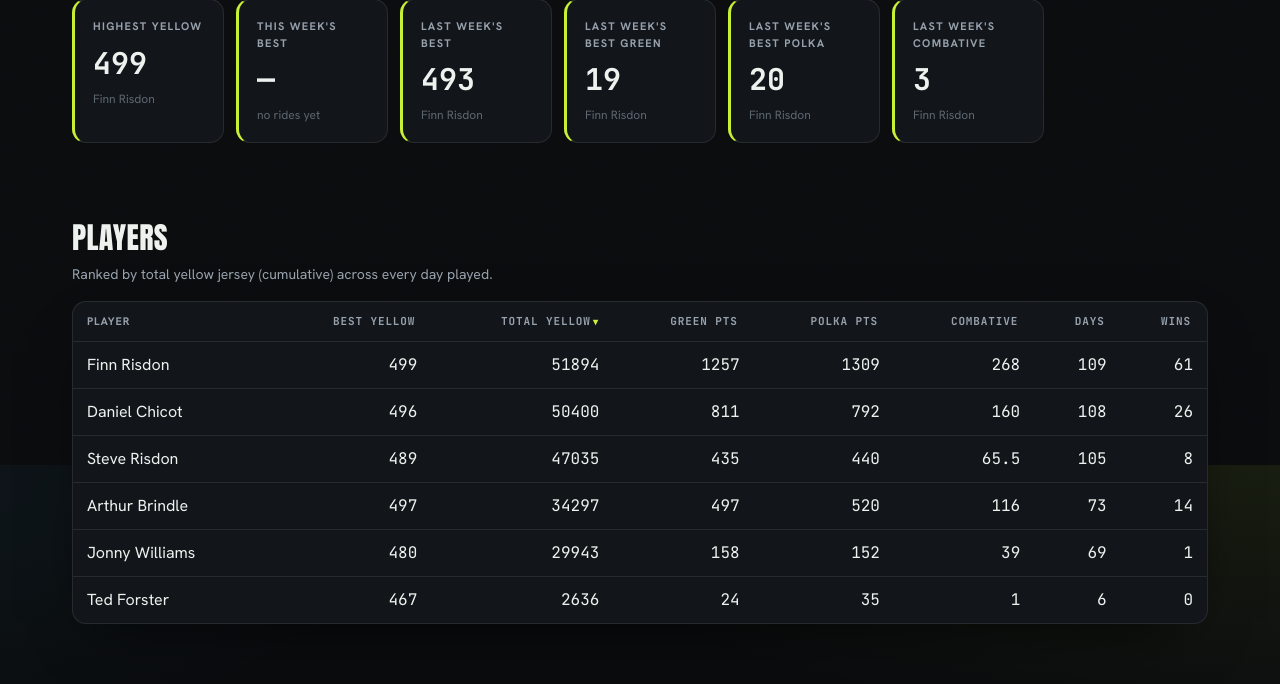
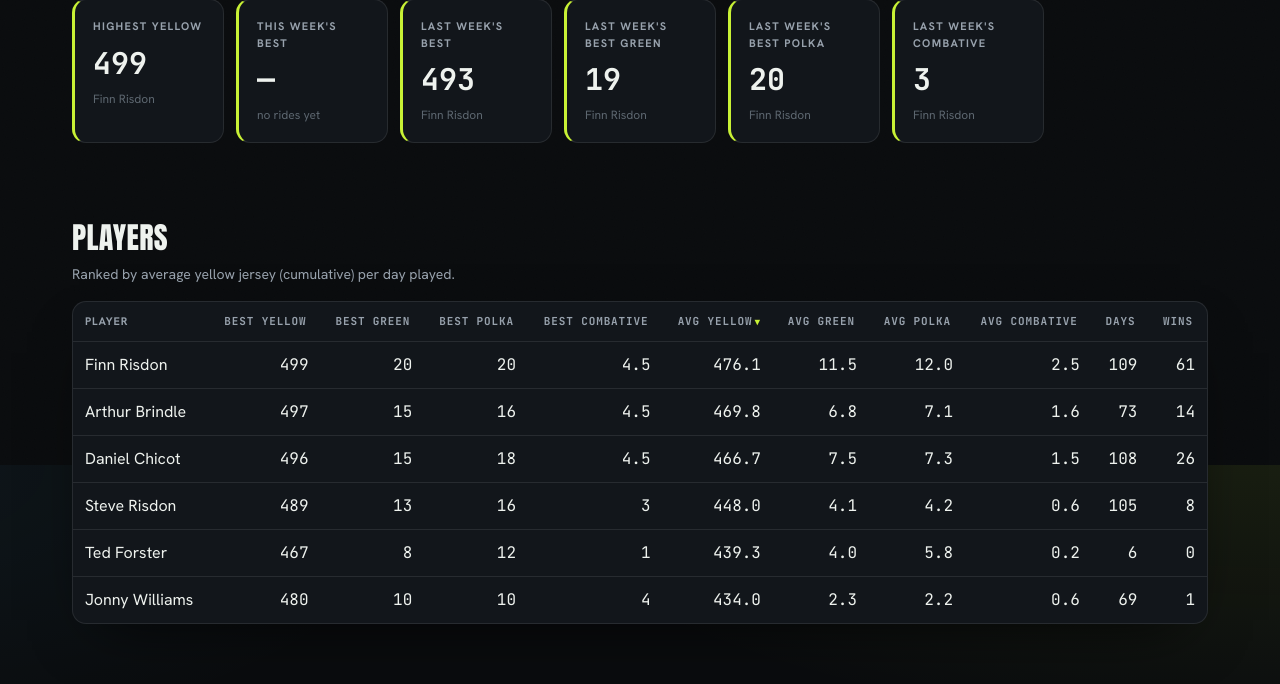
Before and after one commit to DanielChicot/maptap, a FastAPI app: page /players in a window 1280 px wide. Shown: the part 335-1019 px from the top of the page. Run offline with FastAPI, Linux system fonts and the light colour scheme; data comes from the database, SQL or seed files in the repository.

Commit message:
Show bests and per-day averages on the players page
Totals rewarded attendance: with 6 to 109 days played across the group,
whoever turned up most led every column. The table now shows, for each
of yellow, green, polka and combative, the best single day and the mean
per day played, alongside Days and Wins. All category totals are gone.

The server-side order moves to mean yellow with a name tiebreak, since
sort.js only marks the default column on load and relies on the server
for the initial order. The old ranking test used two one-day players,
where total and mean coincide, so it is replaced by one over the sample
export where they diverge: Finn leads on total, Dan on mean.

The three tests pinning the removed totals give way to one asserting
the exact header sequence and a parametrised one asserting every cell
of each player's row. Eleven columns overran the card by 12px at
desktop width, so this table's cells use 12px horizontal padding
instead of 14px.

```diff
--- a/src/maptap/metrics.py
+++ b/src/maptap/metrics.py
@@ -36,6 +36,14 @@ def all_entries(conn: sqlite3.Connection) -> list[dict]:
     return result
 
 
+def _best_day_by_player(by_day: dict[str, dict[str, float]]) -> dict[str, float]:
+    best: dict[str, float] = {}
+    for points_by_player in by_day.values():
+        for player, points in points_by_player.items():
+            best[player] = max(best.get(player, points), points)
+    return best
+
+
 def player_summary(conn: sqlite3.Connection) -> list[dict]:
     base = conn.execute(
         """
@@ -51,7 +59,7 @@ def player_summary(conn: sqlite3.Connection) -> list[dict]:
             FROM rounds GROUP BY entry_id
         ) r_sum ON r_sum.entry_id = e.id
         GROUP BY e.player
-        ORDER BY total_cumulative DESC
+        ORDER BY SUM(r_sum.cumulative) * 1.0 / COUNT(*) DESC, e.player ASC
         """
     ).fetchall()
 
@@ -59,6 +67,9 @@ def player_summary(conn: sqlite3.Connection) -> list[dict]:
     green = green_jersey_totals(conn)
     polka = polka_jersey_totals(conn)
     combative = combative_points_totals(conn)
+    best_green = _best_day_by_player(green_points_by_day(conn))
+    best_polka = _best_day_by_player(polka_points_by_day(conn))
+    best_combative = _best_day_by_player(combative_points_by_day(conn))
     return [
         {
             "player": row["player"],
@@ -71,6 +82,13 @@ def player_summary(conn: sqlite3.Connection) -> list[dict]:
             "green_points": green.get(row["player"], 0),
             "polka_points": polka.get(row["player"], 0),
             "combative_points": combative.get(row["player"], 0),
+            "best_green": best_green.get(row["player"], 0),
+            "best_polka": best_polka.get(row["player"], 0),
+            "best_combative": best_combative.get(row["player"], 0),
+            "avg_cumulative": row["total_cumulative"] / row["days_played"],
+            "avg_green": green.get(row["player"], 0) / row["days_played"],
+            "avg_polka": polka.get(row["player"], 0) / row["days_played"],
+            "avg_combative": combative.get(row["player"], 0) / row["days_played"],
         }
         for row in base
     ]
--- a/src/maptap/static/styles.css
+++ b/src/maptap/static/styles.css
@@ -147,6 +147,7 @@ th[data-sort]:hover { color: var(--ink); }
 .arr { font-size: 0.85em; color: var(--accent); margin-left: 2px; }
 th.rounds-group { text-align: center; }
 th.round, td.round { width: 2.6em; padding-left: 6px; padding-right: 6px; }
+.players-card th, .players-card td { padding-left: 12px; padding-right: 12px; }
 tr.hidden { display: none; }
 
 .day-grid { display: grid; grid-template-columns: repeat(auto-fill, minmax(480px, 1fr)); gap: 12px; margin-top: 16px; }
--- a/src/maptap/templates/players.html
+++ b/src/maptap/templates/players.html
@@ -2,18 +2,21 @@
 {% block title %}Players · Map Tappers{% endblock %}
 {% block content %}
 <h2 class="section-head">Players</h2>
-<p class="section-sub">Ranked by total yellow jersey (cumulative) across every day played.</p>
+<p class="section-sub">Ranked by average yellow jersey (cumulative) per day played.</p>
 
-<div class="panel table-card">
+<div class="panel table-card players-card">
     <table data-sortable>
         <thead>
             <tr>
                 <th class="txt" data-sort="text">Player</th>
                 <th class="num" data-sort="number">Best Yellow</th>
-                <th class="num" data-sort="number" data-sorted="desc">Total Yellow</th>
-                <th class="num" data-sort="number">Green Pts</th>
-                <th class="num" data-sort="number">Polka Pts</th>
-                <th class="num" data-sort="number">Combative</th>
+                <th class="num" data-sort="number">Best Green</th>
+                <th class="num" data-sort="number">Best Polka</th>
+                <th class="num" data-sort="number">Best Combative</th>
+                <th class="num" data-sort="number" data-sorted="desc">Avg Yellow</th>
+                <th class="num" data-sort="number">Avg Green</th>
+                <th class="num" data-sort="number">Avg Polka</th>
+                <th class="num" data-sort="number">Avg Combative</th>
                 <th class="num" data-sort="number">Days</th>
                 <th class="num" data-sort="number">Wins</th>
             </tr>
@@ -23,10 +26,13 @@
             <tr>
                 <td class="txt">{{ p.player }}</td>
                 <td class="num">{{ p.best_cumulative }}</td>
-                <td class="num">{{ p.total_cumulative }}</td>
-                <td class="num">{{ p.green_points }}</td>
-                <td class="num">{{ p.polka_points }}</td>
-                <td class="num">{{ p.combative_points }}</td>
+                <td class="num">{{ p.best_green }}</td>
+                <td class="num">{{ p.best_polka }}</td>
+                <td class="num">{{ p.best_combative }}</td>
+                <td class="num">{{ "%.1f"|format(p.avg_cumulative) }}</td>
+                <td class="num">{{ "%.1f"|format(p.avg_green) }}</td>
+                <td class="num">{{ "%.1f"|format(p.avg_polka) }}</td>
+                <td class="num">{{ "%.1f"|format(p.avg_combative) }}</td>
                 <td class="num">{{ p.days_played }}</td>
                 <td class="num">{{ p.wins }}</td>
             </tr>
```
Also changed, not shown: tests/test_app.py (+49 -39 lines), tests/test_metrics.py (+35 -3 lines).
